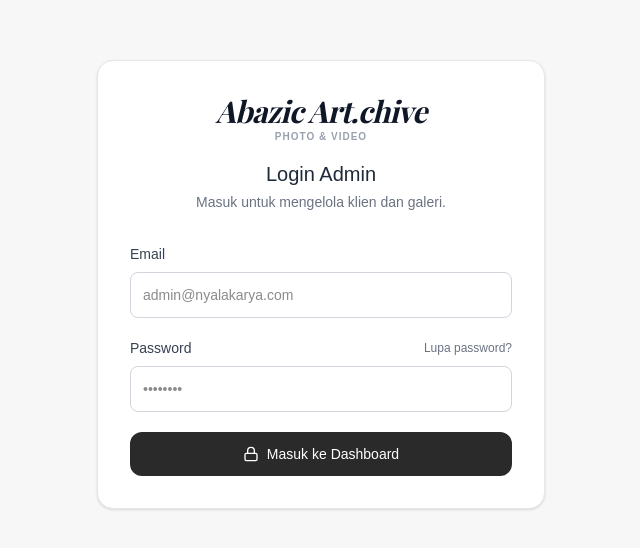
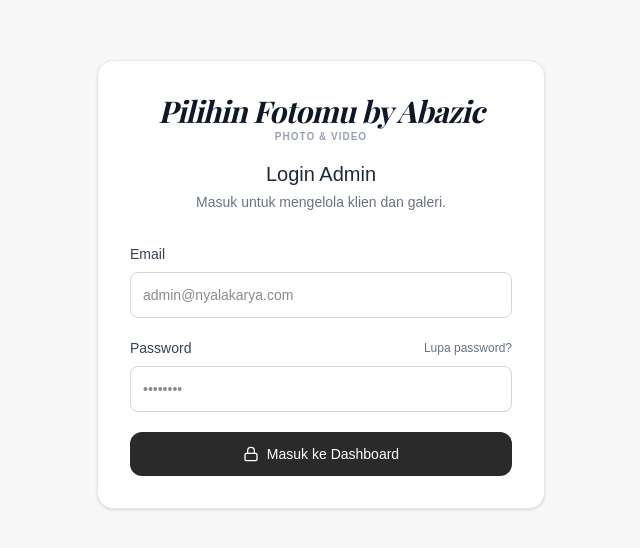
Before and after one commit to abazic/Pilihin-App, a Next.js app: page /login in a window 1280 px wide. Shown: the part 116-664 px from the top of the page, without its empty margins (319-959 px from the left). Built offline with nearby package versions, Linux system fonts and the light colour scheme; no server answers; a web font is replaced by a local one.

Commit message:
Update logo text in login page

```diff
--- a/app/login/page.tsx
+++ b/app/login/page.tsx
@@ -95,7 +95,7 @@ export default function LoginPage() {
         {/* Logo & Judul */}
         <div className="text-center mb-8">
           <div className="flex flex-col items-center mb-4">
-            <span className="font-serif italic text-3xl font-bold tracking-tight text-gray-900">Abazic Art.chive</span>
+            <span className="font-serif italic text-3xl font-bold tracking-tight text-gray-900">Pilihin Fotomu by Abazic</span>
             <span className="text-[10px] uppercase tracking-widest text-gray-400 font-semibold">Photo & Video</span>
           </div>
           <h1 className="text-xl font-medium text-gray-800">
```
